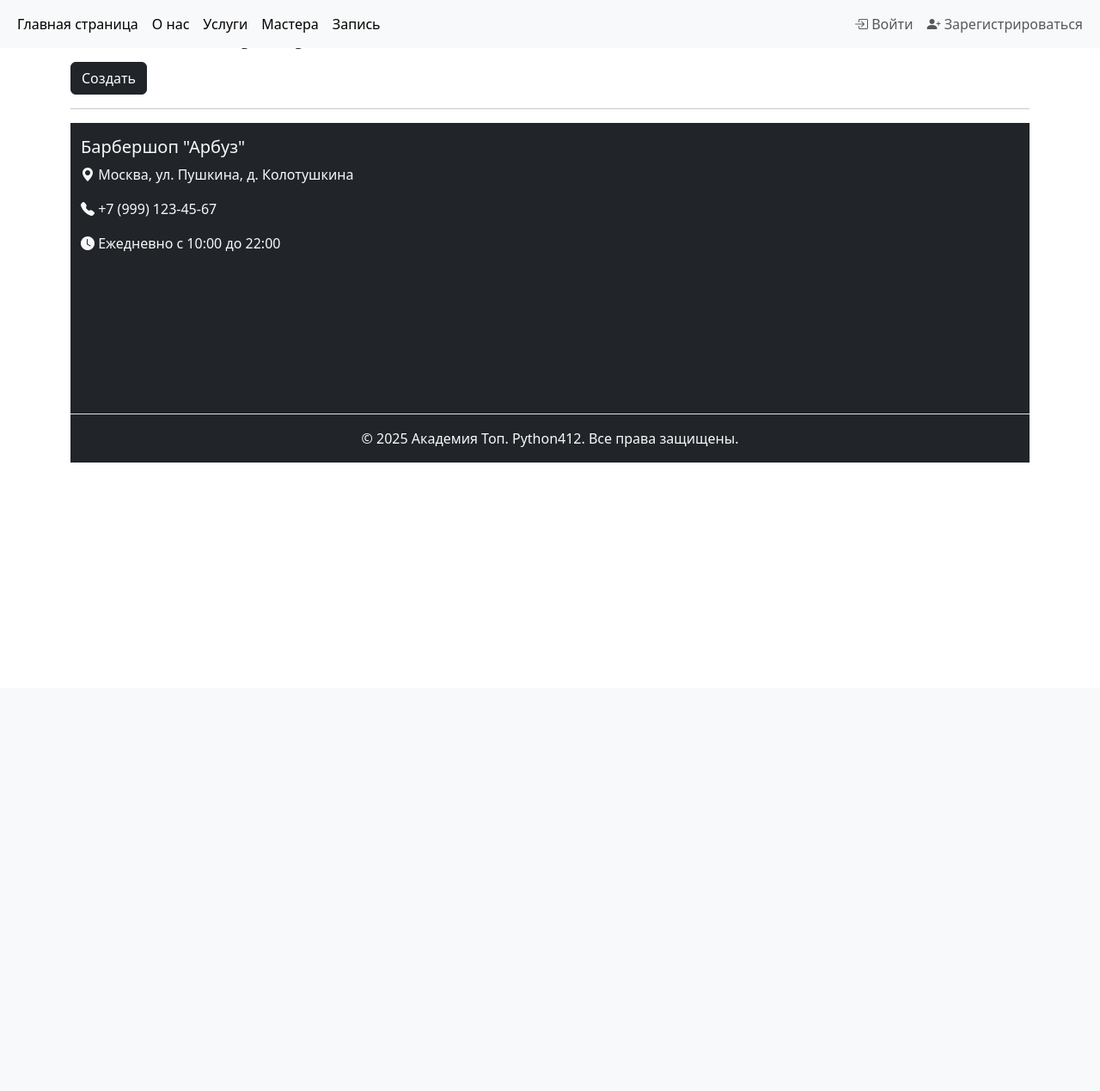
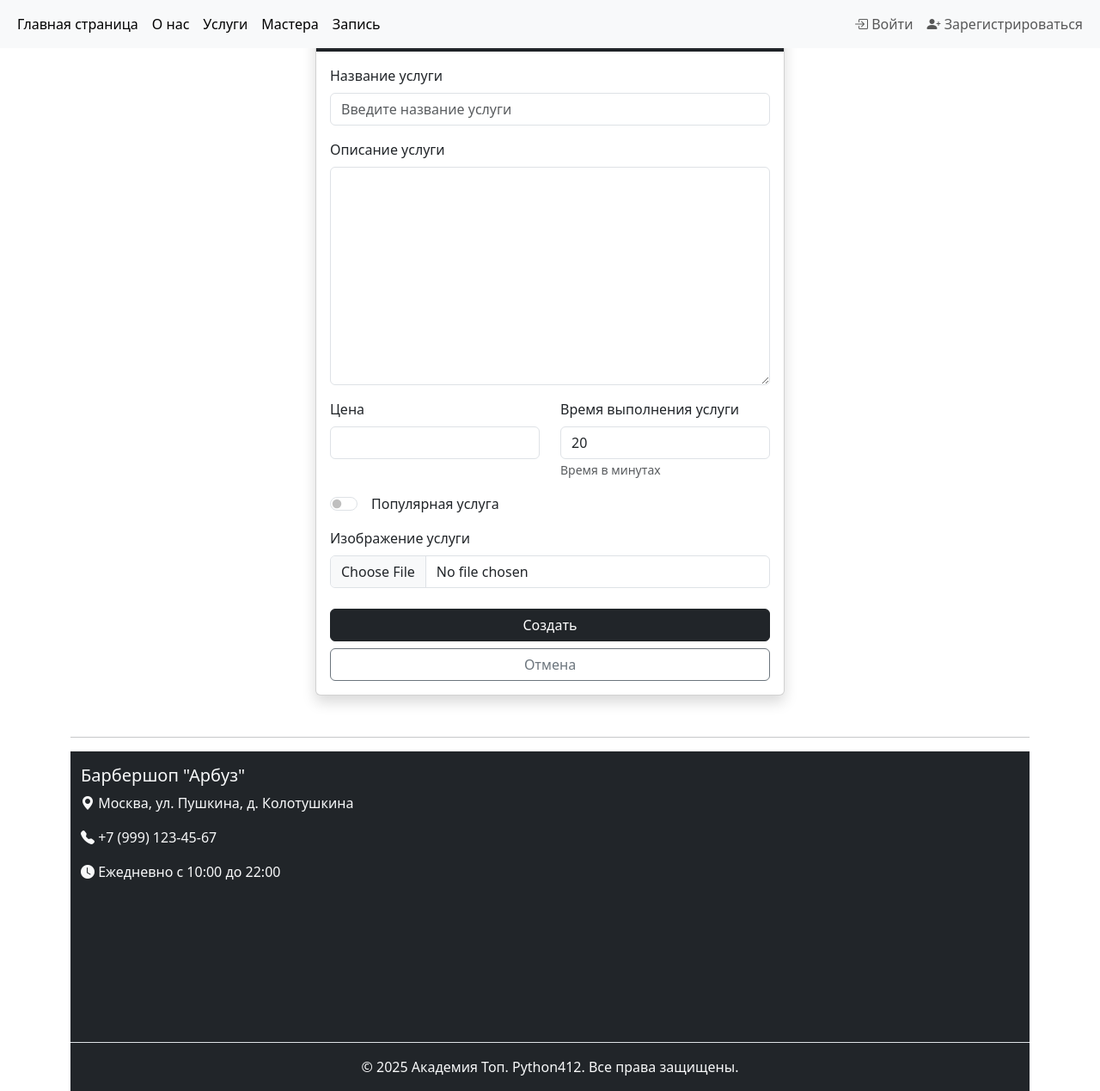
Before and after one commit to KonstantinZenin/django_412, a Django app: page /barbershop/service_create/ in a window 1280 px wide. Shown: the whole page at 86% size. Before the commit the page ends 538 px from the top, so only its background shows below. Run offline with Django 5.2, Linux system fonts and the light colour scheme.

Commit message:
lesson_63: CreateView для услуг в конечном виде

```diff
--- a/core/templates/core/service_form.html
+++ b/core/templates/core/service_form.html
@@ -6,18 +6,87 @@
 {% endblock %}
 
 {% block content %}
-    <h1>{{title}}</h1>
+<div class="row justify-content-center mb-5">
+    <div class="col-12 col-md-8 col-lg-6">
+        <div class="card shadow">
+            <div class="card-header bg-dark text-white">
+                <h3 class="card-title mb-0">{{title}}</h3>
+            </div>
+            <div class="card-body">
                 <form method="post" enctype="multipart/form-data">
                     {% csrf_token %}
-        {% comment %}
-        Опишем все поля собственноручно для того чтобы:
-        1. Чекбокс не растягивался на всю ширину формы
-        2. Поле где загружается изображение, показывало старое
 
-        ["name", "description", "price", "duration", "is_popular", "image"]
-        {% endcomment %}
-        {% comment %} name {% endcomment %}
-        <div class="mb-3"></div>
-        <button class="btn btn-dark" type="submit">{{button_txt}}</button>
+                    {% comment %} Имя услуги {% endcomment %}
+                    <div class="mb-3">
+                        <label for="{{ form.name.id_for_label }}" class="form-label">{{ form.name.label }}</label>
+                        {{ form.name }}
+                        {% if form.name.errors %}
+                            <div class="text-danger">{{ form.name.errors }}</div>
+                        {% endif %}
+                    </div>
+
+                    {% comment %} Описание {% endcomment %}
+                    <div class="mb-3">
+                        <label for="{{ form.description.id_for_label }}" class="form-label">{{ form.description.label }}</label>
+                        {{ form.description }}
+                        {% if form.description.errors %}
+                            <div class="text-danger">{{ form.description.errors }}</div>
+                        {% endif %}
+                    </div>
+
+                    {% comment %} Цена и длительность (в одной строке для desktops) {% endcomment %}
+                    <div class="row">
+                        <div class="col-md-6 mb-3">
+                            <label for="{{ form.price.id_for_label }}" class="form-label">{{ form.price.label }}</label>
+                            {{ form.price }}
+                            {% if form.price.errors %}
+                                <div class="text-danger">{{ form.price.errors }}</div>
+                            {% endif %}
+                        </div>
+                        <div class="col-md-6 mb-3">
+                            <label for="{{ form.duration.id_for_label }}" class="form-label">{{ form.duration.label }}</label>
+                            {{ form.duration }}
+                            <small class="form-text text-muted">{{ form.duration.help_text }}</small>
+                            {% if form.duration.errors %}
+                                <div class="text-danger">{{ form.duration.errors }}</div>
+                            {% endif %}
+                        </div>
+                    </div>
+
+                    {% comment %} Популярная услуга (чекбокс) {% endcomment %}
+                    <div class="mb-3 form-check form-switch">
+                        {{ form.is_popular }}
+                        <label class="form-check-label ms-2" for="{{ form.is_popular.id_for_label }}">{{ form.is_popular.label }}</label>
+                        {% if form.is_popular.errors %}
+                            <div class="text-danger">{{ form.is_popular.errors }}</div>
+                        {% endif %}
+                    </div>
+
+                    {% comment %} Изображение {% endcomment %}
+                    <div class="mb-4">
+                        <label for="{{ form.image.id_for_label }}" class="form-label">{{ form.image.label }}</label>
+                        <div class="row align-items-center">
+                            {% if form.instance.image %}
+                            <div class="col-auto">
+                                <img src="{{ form.instance.image.url }}" alt="Превью изображения" class="img-thumbnail" style="max-width: 100px; max-height: 100px;">
+                            </div>
+                            {% endif %}
+                            <div class="col">
+                                {{ form.image }}
+                            </div>
+                        </div>
+                        {% if form.image.errors %}
+                            <div class="text-danger">{{ form.image.errors }}</div>
+                        {% endif %}
+                    </div>
+
+                    <div class="d-grid gap-2">
+                        <button class="btn btn-dark" type="submit">{{ button_txt }}</button>
+                        <a href="{% url 'services_list' %}" class="btn btn-outline-secondary">Отмена</a>
+                    </div>
                 </form>
+            </div>
+        </div>
+    </div>
+</div>
 {% endblock %}
--- a/core/urls.py
+++ b/core/urls.py
@@ -4,15 +4,16 @@
 from .views import (
     master_detail,
     ThanksView,
-    orders_list,
     service_create,
     service_update,
-    services_list,
     masters_services_by_id,
     order_create,
     GreetingView,
     ServiceDetailView,
-    OrderDetailView
+    OrderDetailView,
+    ServicesListView,
+    OrdersListView,
+    ServiceCreateView,
 )
 
 
@@ -22,11 +23,11 @@
     path("master/<int:master_id>/", master_detail, name="master_detail"),
     path("thanks/", ThanksView.as_view(), name="thanks"),
     path("thanks/<str:source>/", ThanksView.as_view(), name="thanks_with_source"),
-    path("orders/", orders_list, name="orders_list"),
+    path("orders/", OrdersListView.as_view(), name="orders_list"),
     path("orders/<int:order_id>/", OrderDetailView.as_view(), name="order_detail"),
-    path("services/", services_list, name="services_list"),
+    path("services/", ServicesListView.as_view(), name="services_list"),
     path("service/<int:pk>/", ServiceDetailView.as_view(), name="service_detail"),
-    path('service_create/', service_create, name='service_create'),
+    path('service_create/', ServiceCreateView.as_view(), name='service_create'),
     path('service_update/<int:service_id>/', service_update, name='service_update'),
     path("masters_services/", masters_services_by_id, name="masters_services_by_id_ajax"),
     path('order_create/', order_create, name="order_create"),
--- a/core/views.py
+++ b/core/views.py
@@ -1,6 +1,8 @@
 from math import e
 from pyexpat import model
 import re
+from django.db.models.query import QuerySet
+from django.forms import BaseModelForm
 from django.shortcuts import redirect, render
 from django.http import HttpRequest, HttpResponse, JsonResponse
 from voluptuous import extra
@@ -10,8 +12,11 @@
 from django.shortcuts import get_object_or_404
 from django.db.models import Q, F
 from django.views.generic import TemplateView, ListView, DetailView
+from django.views.generic.edit import CreateView, UpdateView, DeleteView
 from django.views import View
 from django.contrib.auth.mixins import LoginRequiredMixin, UserPassesTestMixin
+from django.urls import reverse_lazy
+
 
 # messages - это встроенный модуль Django для отображения сообщений пользователю
 from django.contrib import messages
@@ -25,6 +30,22 @@
     {"id": 4, "name": "Иннокентий 'Лак' Смоктуновский"},
     {"id": 5, "name": "Раиса 'Бигуди' Горбачёва"},
 ]
+
+class StaffRequiredMixin(UserPassesTestMixin):
+    """
+    Миксин для проверки, является ли пользователь сотрудником (is_staff).
+    Если проверка не пройдена, пользователь перенаправляется на главную страницу
+    с сообщением об ошибке.
+    """
+    def test_func(self):
+        # Проверяем, аутентифицирован ли пользователь и является ли он сотрудником
+        return self.request.user.is_authenticated and self.request.user.is_staff
+
+    def handle_no_permission(self):
+        # Этот метод вызывается, если test_func вернул False
+        messages.error(self.request, "У вас нет доступа к этому разделу.")
+        return redirect("landing") # Предполагаем, что 'landing' - это имя URL главной страницы
+
 
 
 def landing(request):
@@ -59,6 +80,18 @@
     }
 
     return render(request, "core/services_list.html", context)
+
+
+class ServicesListView(StaffRequiredMixin, ListView):
+    """
+    Представление для отображения списка всех услуг
+    с возможностью их редактирования или удаления
+    """
+
+    model = Service
+    template_name = "core/services_list.html"
+    context_object_name = "services"
+    extra_context = {"title": "Управление услугами"}
 
 
 def master_detail(request, master_id):
@@ -137,15 +170,62 @@
         return context
 
 
-@login_required
-def orders_list(request):
-    # Проверяем, что пользователь является сотрудником
-    if not request.user.is_staff:
-        # Если пользователь не сотрудник, перенаправляем его на главную
-        messages.error(request, "У вас нет доступа к этому разделу")
-        return redirect("landing")
+# @login_required
+# def orders_list(request):
+#     # Проверяем, что пользователь является сотрудником
+#     if not request.user.is_staff:
+#         # Если пользователь не сотрудник, перенаправляем его на главную
+#         messages.error(request, "У вас нет доступа к этому разделу")
+#         return redirect("landing")
 
-    if request.method == "GET":
+#     if request.method == "GET":
+#         # Получаем все заказы
+#         # Используем жадную загрузку для мастеров и услуг
+#         all_orders = (
+#             Order.objects.select_related("master").prefetch_related("services").all()
+#         )
+
+#         # Получаем строку поиска
+#         search_query = request.GET.get("search", None)
+
+#         if search_query:
+#             # Получаем чекбоксы
+#             check_boxes = request.GET.getlist("search_in")
+
+#             # Проверяем Чекбоксы и добавляем Q объекты в запрос
+#             # |= это оператор "или" для Q объектов
+#             filters = Q()
+
+#             if "phone" in check_boxes:
+#                 # Полная запись где мы увеличиваем фильтры
+#                 filters = filters | Q(phone__icontains=search_query)
+
+#             if "name" in check_boxes:
+#                 # Сокращенная запись через inplace оператор
+#                 filters |= Q(client_name__icontains=search_query)
+
+#             if "comment" in check_boxes:
+#                 filters |= Q(comment__icontains=search_query)
+
+#             if filters:
+#                 # Если фильтры появились. Если Q остался пустым, мы не попадем сюда
+#                 all_orders = all_orders.filter(filters)
+
+#         # Отправляем все заказы в контекст
+#         context = {
+#             "title": "Заказы",
+#             "orders": all_orders,
+#         }
+
+#         return render(request, "core/orders_list.html", context)
+
+
+class OrdersListView(StaffRequiredMixin, ListView):
+    model = Order
+    template_name = "core/orders_list.html"
+    context_object_name = "orders"
+
+    def get_queryset(self):
         # Получаем все заказы
         # Используем жадную загрузку для мастеров и услуг
         all_orders = (
@@ -153,11 +233,11 @@
         )
 
         # Получаем строку поиска
-        search_query = request.GET.get("search", None)
+        search_query = self.request.GET.get("search", None)
 
         if search_query:
             # Получаем чекбоксы
-            check_boxes = request.GET.getlist("search_in")
+            check_boxes = self.request.GET.getlist("search_in")
 
             # Проверяем Чекбоксы и добавляем Q объекты в запрос
             # |= это оператор "или" для Q объектов
@@ -178,25 +258,14 @@
                 # Если фильтры появились. Если Q остался пустым, мы не попадем сюда
                 all_orders = all_orders.filter(filters)
 
-        # Отправляем все заказы в контекст
-        context = {
-            "title": "Заказы",
-            "orders": all_orders,
-        }
-
-        return render(request, "core/orders_list.html", context)
+        return all_orders
 
 
-class OrderDetailView(LoginRequiredMixin, DetailView):
+class OrderDetailView(StaffRequiredMixin, DetailView):
     model = Order
     template_name = "core/order_detail.html"
     pk_url_kwarg = "order_id"
 
-    def dispatch(self, request, *args, **kwargs):
-        if not request.user.is_staff:
-            messages.error(request, "У вас нет доступа к этому разделу")
-            return redirect("landing")
-        return super().dispatch(request, *args, **kwargs)
 
 
 def service_create(request):
@@ -282,6 +351,24 @@
             }
 
             return render(request, "core/service_form.html", context)
+
+
+class ServiceCreateView(CreateView):
+    form_class = ServiceForm
+    template_name = "core/service_form.html"
+    success_url = reverse_lazy("services_list")
+    extra_context = {"title": "Создание услуги", "button_txt": "Создать"}
+
+    def form_valid(self, form) -> HttpResponse:
+        messages.success(
+            self.request, f"Услуга {form.cleaned_data.get('name')} успешно создана!"
+        )
+        return super().form_valid(form)
+
+
+    def form_invalid(self, form) -> HttpResponse:
+        messages.error(self.request, "Ошибка формы: проверьте ввод данных")
+        return super().form_invalid(form)
 
 
 def masters_services_by_id(request, master_id=None):
--- a/templates/nav_menu_include.html
+++ b/templates/nav_menu_include.html
@@ -50,9 +50,12 @@
                         <i class="bi bi-person-circle"></i> {{ user.username|capfirst }}
                     </span>
                 {% endif %}
-                <a href="{% url 'users:logout' %}" class="nav-link" title="Выйти">
-                    <i class="bi bi-box-arrow-right"></i> Выйти
-                </a>
+                <form action="{% url 'users:logout' %}" method="post" class="d-inline">
+                    {% csrf_token %}
+                    <button type="submit" class="nav-link btn btn-link" title="Выйти">
+                        <i class="bi bi-box-arrow-right"></i> Выйти
+                    </button>
+                </form>
             {% else %}
                 <a href="{% url 'users:login' %}" class="nav-link" title="Войти">
                     <i class="bi bi-box-arrow-in-right"></i> Войти
```
Also changed, not shown: core/migrations/0012_alter_master_options_alter_service_options_and_more.py (added). Lines whose indentation alone changed are shown as unchanged.
